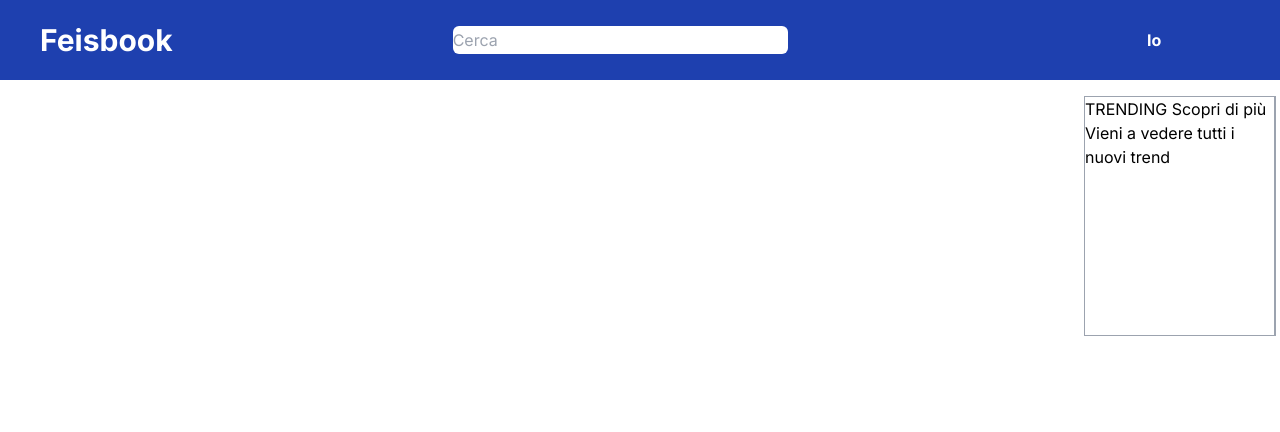
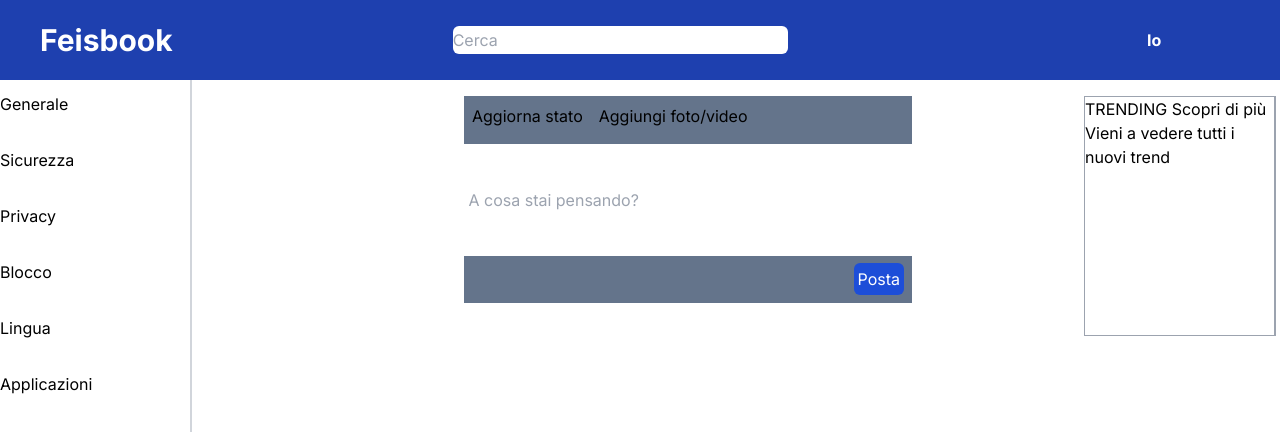
Before and after one commit to Kamibon/Feisbook, a Next.js app in the folder next-test/: page / in a window 1280 px wide. Shown: the top 432 px of the page. Built offline with nearby package versions, Linux system fonts and the light colour scheme.

Commit message:
Primo mess su branch secondario

```diff
--- a/next-test/app/components/sideBar.tsx
+++ b/next-test/app/components/sideBar.tsx
@@ -1,13 +1,24 @@
+'use client'
 import React from 'react'
-import {names} from '../constants/sections'
+
+const names = [
+  'Generale',
+   'Sicurezza',
+   'Privacy',
+   'Blocco',
+   'Lingua',
+   'Applicazioni'
+
+
+]
 
 export default function SideBar() {
   return (
     <aside className='absolute left-0 flex flex-col items-center top-20 border-r-2 border-gray-300 h-[80%] w-[15%] '>
-        {names.map((el, id)=>
+       {   names.map((el, id)=>
 
 
-        <div key = {id} className='hover:bg-slate-300 hover:cursor-pointer m-3 flex-shrink-0 w-full h-[5%]'>{el}</div>)}
+        <div key = {id} className='hover:bg-slate-300 hover:cursor-pointer m-3 flex-shrink-0 w-full h-[5%]'>{el}</div>) }
 
 
     </aside>
--- a/next-test/app/components/think.tsx
+++ b/next-test/app/components/think.tsx
@@ -1,14 +1,15 @@
+'use client'
 import React, { useState } from 'react'
-import { url } from '../constants/sections'
+
 
 export default function Think() {
 
   const[content, setContent] = useState("")
 
-  function createPost(){
+  /* function createPost(){
     fetch(url+"posts.json", {method:"POST", body:JSON.stringify({content:content, user:localStorage.getItem("user"), date:new Date().toLocaleDateString(), likes:[""] })})
   }
-
+ */
   return (
     <div className='h-[35%] w-[35%] absolute left-[35%] m-4'>
         <div className='bg-slate-500 h-[17%] flex justify-start items-start'>
@@ -20,7 +21,7 @@ export default function Think() {
            placeholder = ' A cosa stai pensando?'/>
 
         <div className='bg-slate-500 h-[17%] flex justify-end items-center'>
-             <button onClick={createPost} className='bg-blue-700  m-2 p-1 rounded-md text-white hover:bg-blue-800'>Posta</button>
+             <button /* onClick={createPost} */ className='bg-blue-700  m-2 p-1 rounded-md text-white hover:bg-blue-800'>Posta</button>
 
         </div>
 
--- a/next-test/app/page.tsx
+++ b/next-test/app/page.tsx
@@ -4,6 +4,8 @@ import NavBar from "./components/navBar";
 import { use } from "react";
 import Searchbar from "./components/searchbar";
 import Trending from "./components/trending";
+import SideBar from "./components/sideBar";
+import Think from "./components/think";
 
 
 export default function Home() {
@@ -18,6 +20,8 @@ export default function Home() {
 
     <Searchbar name = "Io"  searched ={[]}/>
     <Trending openChat = {false}></Trending>
+    <SideBar/>
+    <Think/>
     </>
   );
 }
```
Also changed, not shown: next-test/app/login/page.tsx (renamed from next-test/app/components/components/pages/login.tsx), next-test/app/register/page.tsx (renamed from next-test/app/components/components/pages/register.tsx).
